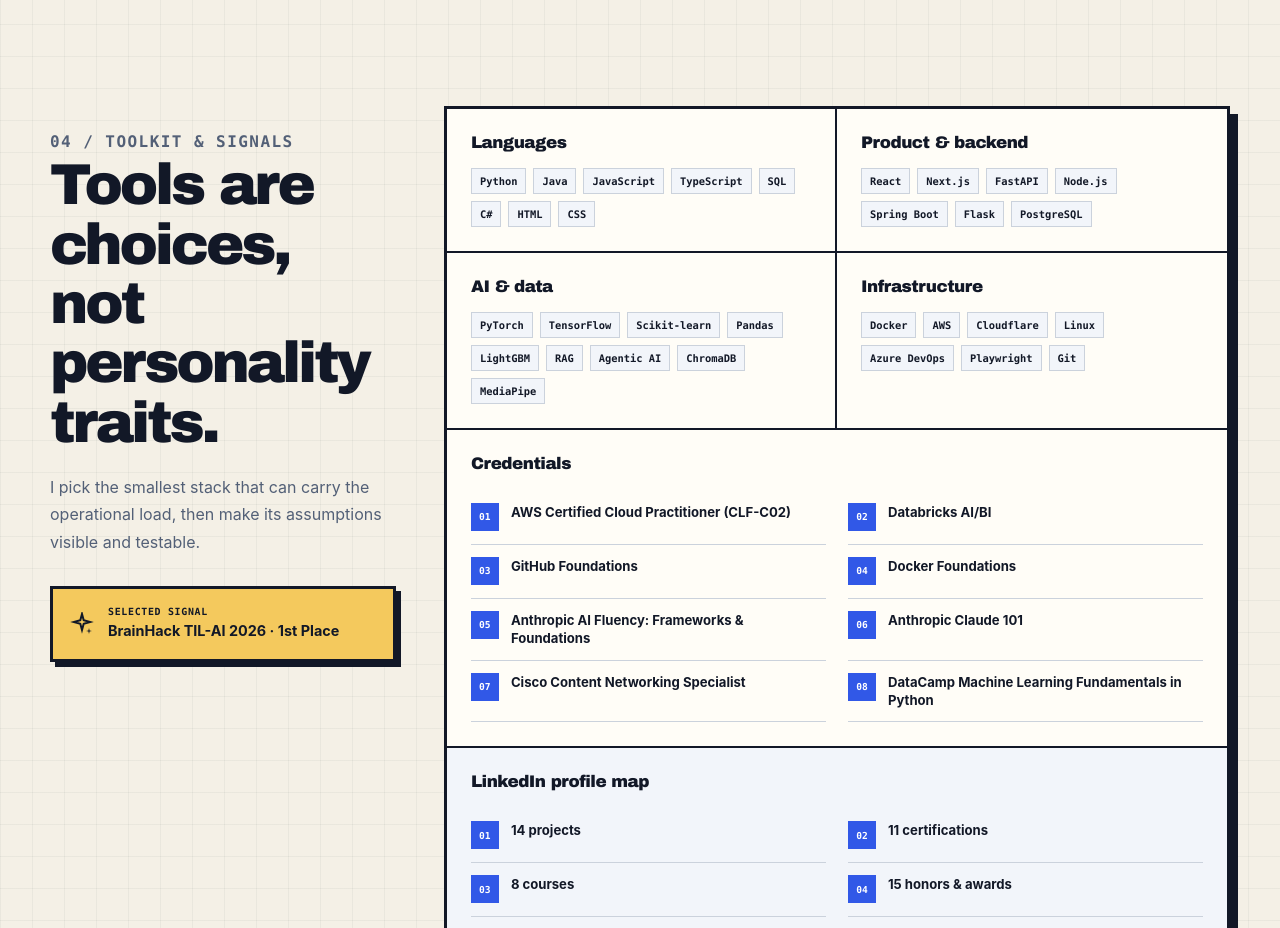
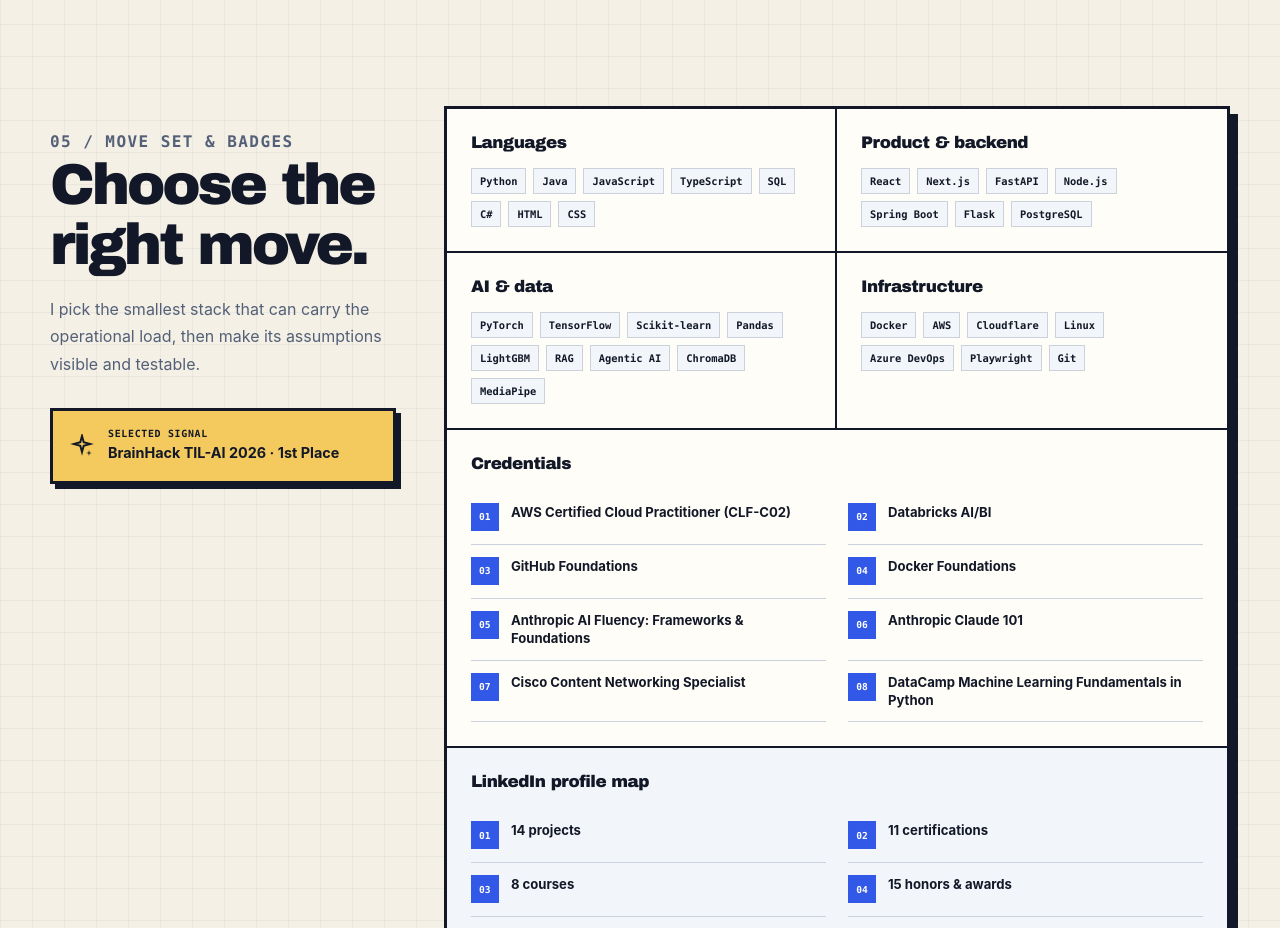
Before and after one commit to Manutd1234/Personal-Website, a React (Vite) app: page / in a window 1280 px wide. Shown: the part 8680-9608 px from the top of the page. Built offline with nearby package versions, Linux system fonts and the light colour scheme.

Commit message:
Rename toolkit as trainer moves
Present technical skills and credentials using the Pokémon-inspired move-set and badge vocabulary.

```diff
--- a/src/components/Toolkit.jsx
+++ b/src/components/Toolkit.jsx
@@ -5,8 +5,8 @@ export default function Toolkit() {
   return (
     <section className="content-section section-shell toolkit-section" aria-labelledby="toolkit-title">
       <div className="toolkit-intro">
-        <p className="eyebrow">04 / TOOLKIT & SIGNALS</p>
-        <h2 id="toolkit-title">Tools are choices, not personality traits.</h2>
+        <p className="eyebrow">05 / MOVE SET & BADGES</p>
+        <h2 id="toolkit-title">Choose the right move.</h2>
         <p>
           I pick the smallest stack that can carry the operational load, then make its assumptions visible and
           testable.
```
